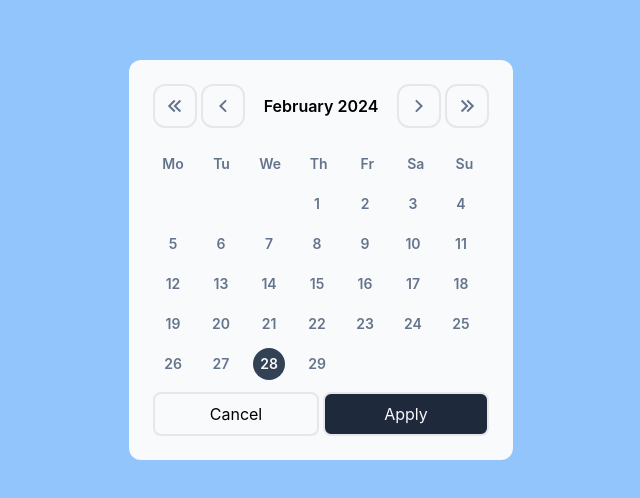
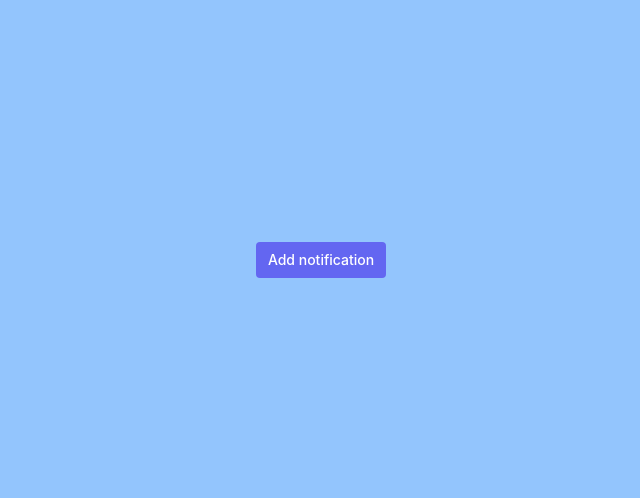
Before and after one commit to phamhuulocforwork/combillUI, a React (Create React App) app: page / in a window 1280 px wide. Shown: the part 140-638 px from the top of the page, without its empty margins (319-959 px from the left). Built offline with nearby package versions, Linux system fonts and the light colour scheme.

Commit message:
Slide In Notifications

```diff
--- a/src/App.jsx
+++ b/src/App.jsx
@@ -7,6 +7,7 @@ import JobCard from './features/JobCard'
 import List from './features/List'
 import MessageBox from './features/MessageBox'
 import ProductReview from './features/ProductReviewModal'
+import SlideInNotifications from './features/SlideInNotifications'
 import Subscription from './features/Subscription'
 import Todo from './features/Todo'
 import UserList from './features/User list'
@@ -27,7 +28,8 @@ function App() {
       {/* <Feedback></Feedback> */}
       {/* <Calendar></Calendar> */}
       {/* <DropdownMenu></DropdownMenu> */}
-      <DatePicker></DatePicker>
+      {/* <DatePicker></DatePicker> */}
+      <SlideInNotifications></SlideInNotifications>
     </div>
   )
 }
--- /dev/null
+++ b/src/features/SlideInNotifications/index.jsx
@@ -0,0 +1,85 @@
+import React, { useEffect, useState } from 'react'
+import PropTypes from 'prop-types'
+import { AnimatePresence, motion } from 'framer-motion'
+
+const SlideInNotifications = () => {
+  const [notifications, setNotifications] = useState([])
+
+  const removeNotif = (id) => {
+    setNotifications((pv) => pv.filter((n) => n.id !== id))
+  }
+
+  return (
+    <div className="flex items-center justify-center">
+      <button
+        onClick={() => {
+          setNotifications((pv) => [generateRandomNotif(), ...pv])
+        }}
+        className="text-sm text-white bg-indigo-500 hover:bg-indigo-600 active:scale-95 transition-all font-medium px-3 py-2 rounded"
+      >
+        Add notification
+      </button>
+      <div className="flex flex-col gap-1 w-72 fixed top-2 right-2 z-50 pointer-events-none">
+        <AnimatePresence>
+          {notifications.map((n) => (
+            <Notification removeNotif={removeNotif} {...n} key={n.id} />
+          ))}
+        </AnimatePresence>
+      </div>
+    </div>
+  )
+}
+
+const NOTIFICATION_TTL = 5000
+
+const Notification = ({ text, id, removeNotif }) => {
+  useEffect(() => {
+    const timeoutRef = setTimeout(() => {
+      removeNotif(id)
+    }, NOTIFICATION_TTL)
+
+    return () => clearTimeout(timeoutRef)
+  }, [])
+
+  return (
+    <motion.div
+      layout
+      initial={{ y: -15, scale: 0.95 }}
+      animate={{ y: 0, scale: 1 }}
+      exit={{ x: '100%', opacity: 0 }}
+      transition={{ duration: 0.35, ease: 'easeOut' }}
+      className="p-2 flex items-start rounded gap-2 text-xs font-medium shadow-lg text-white bg-indigo-500 pointer-events-auto"
+    >
+      <span>{text}</span>
+      <button
+        onClick={() => removeNotif(id)}
+        className="ml-auto mt-0.5"
+      ></button>
+    </motion.div>
+  )
+}
+
+const generateRandomNotif = () => {
+  const names = [
+    'John Anderson',
+    'Emily Peterson',
+    'Frank Daniels',
+    'Laura Williams',
+    'Donald Sanders',
+    'Tom Smith',
+    'Alexandra Black',
+  ]
+
+  const randomIndex = Math.floor(Math.random() * names.length)
+
+  const data = {
+    id: Math.random(),
+    text: `New notification from ${names[randomIndex]}`,
+  }
+
+  return data
+}
+
+SlideInNotifications.propTypes = {}
+
+export default SlideInNotifications
```
